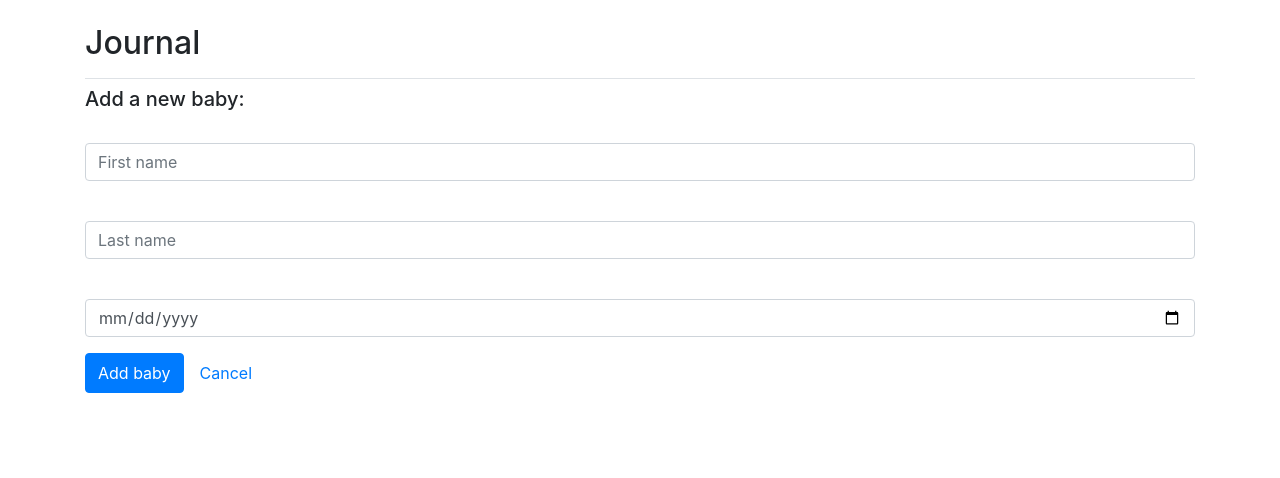
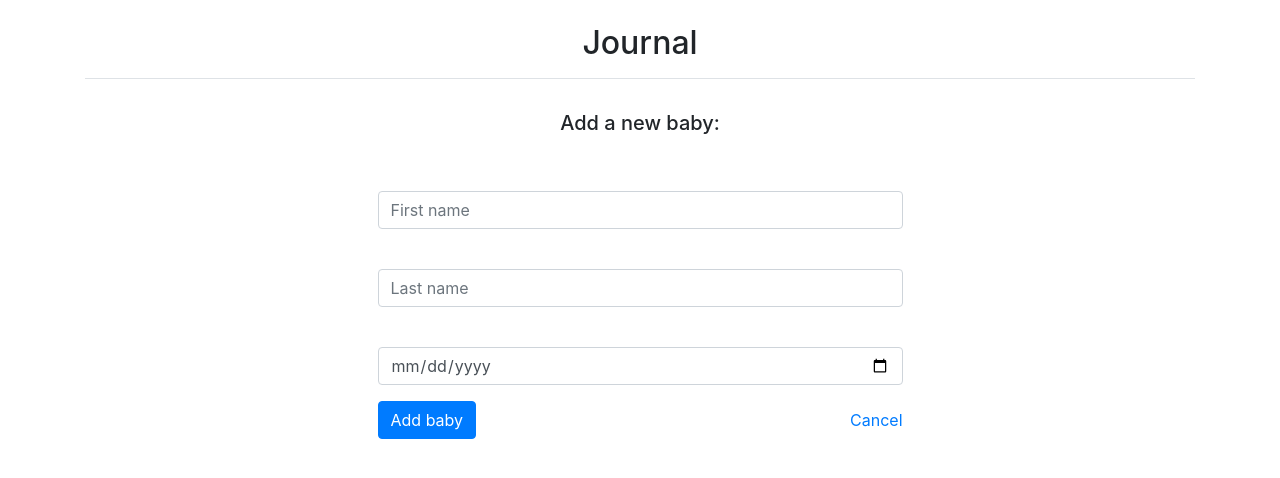
Before and after one commit to fpelletier-gh/baby-journal-MVC, a Django app: page /new_baby/ in a window 1280 px wide. Shown: the part 58-536 px from the top of the page. Run offline with Django 3.2, Linux system fonts and the light colour scheme; the visitor is signed in with stand-in values (Sample User, id 1); some libraries are stand-ins or nearby versions.

Commit message:
refactor the layout and code formatting

```diff
--- a/baby_logs/templates/baby_logs/new_baby.html
+++ b/baby_logs/templates/baby_logs/new_baby.html
@@ -2,20 +2,25 @@
 {% load bootstrap4 %}
 
 {% block page_header %}
-<h2>Journal</h2>
+    <h2 class="text-center">Journal</h2>
 {% endblock page_header %}
 
 {% block content %}
-<h5>Add a new baby:</h5>
-<form action="{% url 'baby_logs:new_baby' %}" method="post">
-  {% csrf_token %}
-  {% bootstrap_form form %}
-  {% buttons %}
-    <div class="nav">
-      <button name="submit" class="btn btn-primary">Add baby</button>
-      <a class="mx-2 p-2 text-decoration-none" href="{% url 'baby_logs:babies' %}">Cancel</button>
-    </div>
-  {% endbuttons %}
-</form>
-
+    <h5 class="text-center pt-4">Add a new baby:</h5>
+    <form class="container form pt-4" method="post" action="{% url 'baby_logs:new_baby' %}">
+        <div class="row justify-content-center">
+            <div class="col col-md-8 col-lg-6">
+                <div class="d-flex flex-column">
+                    {% csrf_token %}
+                    {% bootstrap_form form %}
+                </div>
+            </div>
+        </div>
+        <div class="row justify-content-center">
+            <div class="col col-md-8 col-lg-6 d-flex align-items-center justify-content-between">
+                <button name="submit" class="btn btn-primary">Add baby</button>
+                <a class="text-decoration-none" href="{% url 'baby_logs:babies' %}">Cancel</a>
+            </div>
+        </div>
+    </form>
 {% endblock content %}
```
